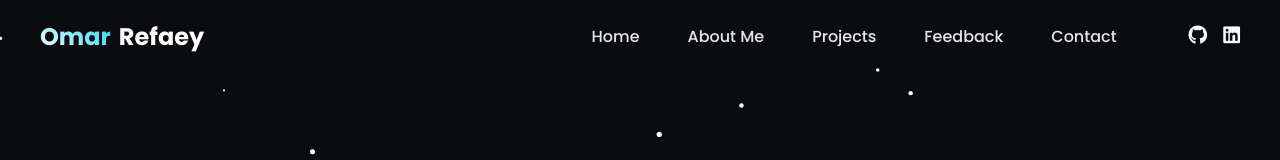
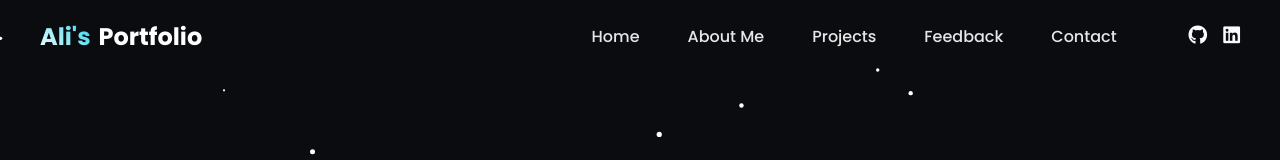
Before and after one commit to Omar-Ref3y/Portfolio________, a React (Vite) app: page /#contact in a window 1280 px wide. Before the commit this address led to /#contact. Shown: the top 160 px of the page. Built offline with nearby package versions, Linux system fonts and the light colour scheme.

Commit message:
Replace contact form with modern social and contact links

```diff
--- a/src/components/Navbar.jsx
+++ b/src/components/Navbar.jsx
@@ -182,7 +182,7 @@ const Navbar = () => {
           whileHover={{ scale: 1.05 }}
           whileTap={{ scale: 0.95 }}
         >
-          <span>Omar</span> Refaey
+          <span>Ali's</span> Portfolio
         </Logo>
 
         <NavLinks>
```
